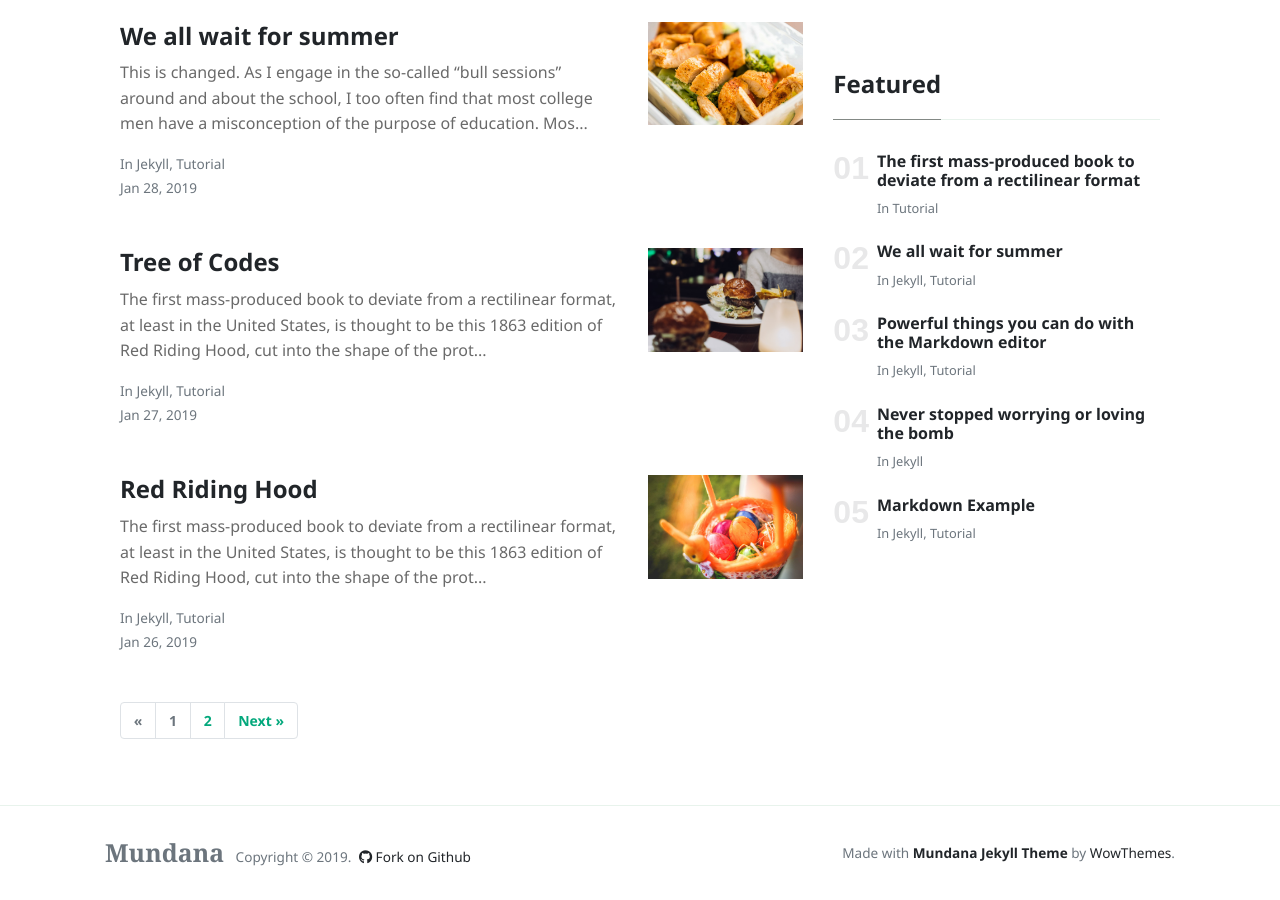
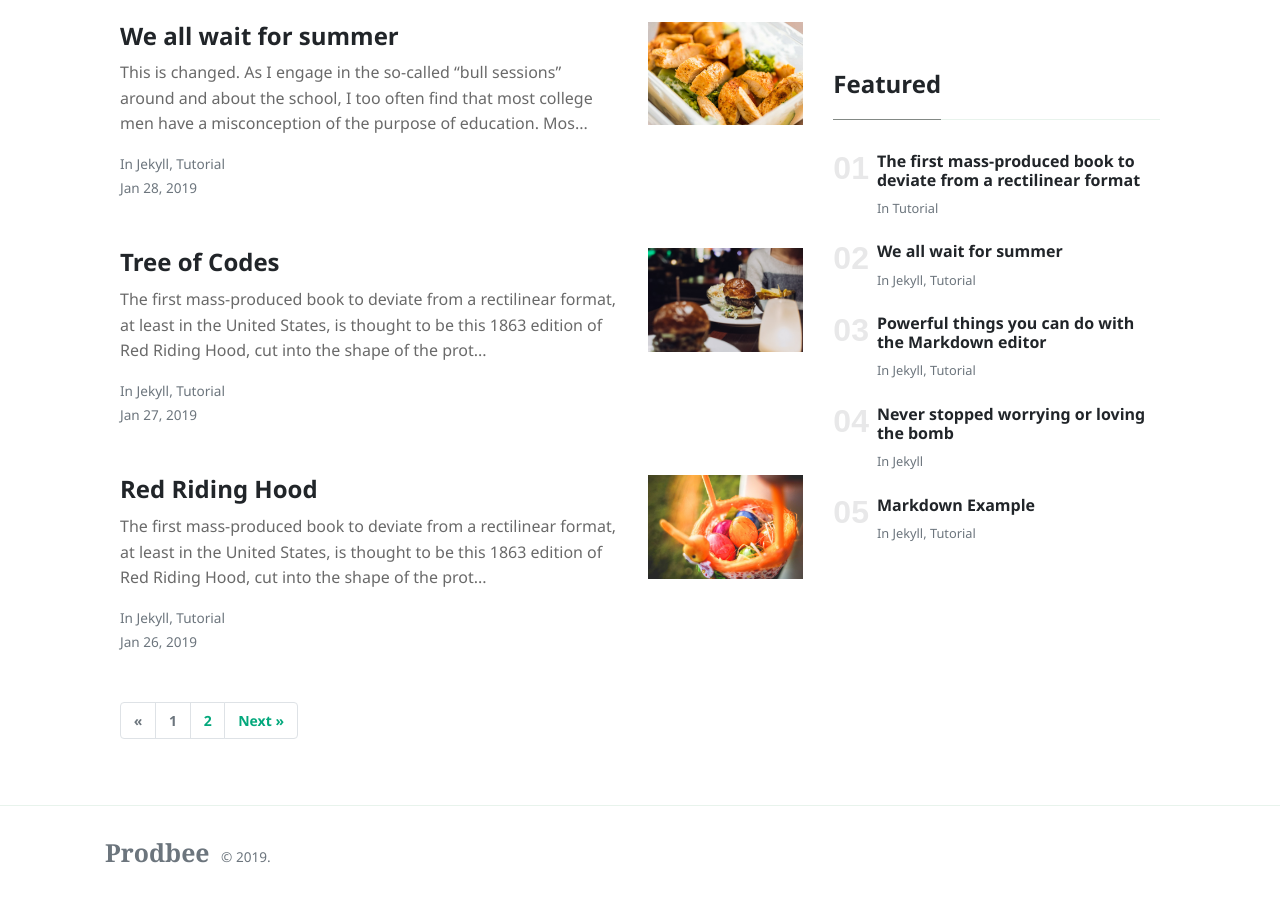
Before and after one commit to p13tarunkk/p13tarunkk.github.io, a Jekyll site: the page built from index.html, in a window 1280 px wide and 900 px high, scrolled down 1685 px. Built offline with Jekyll 4.4.1, drawn with Linux system fonts in a browser that asks for light colours; nearby versions of some CDN libraries; the list of posts is cut into pages by our own code.

Commit message:
footer changes

```diff
--- a/_layouts/default.html
+++ b/_layouts/default.html
@@ -77,15 +77,16 @@
         <div class="container">
         <div class="row align-items-center justify-content-between">
             <div>
-                <span class="navbar-brand mr-2 mb-0"><strong>Mundana</strong></span>
-                <span>Copyright © <script>document.write(new Date().getFullYear())</script>.</span>
+                <span class="navbar-brand mr-2 mb-0"><strong>Prodbee</strong></span>
+                <span> © <script>document.write(new Date().getFullYear())</script>.</span>
 
                 <!--  Github Repo Star Btn-->
-                <a class="text-dark ml-1" target="_blank" href="https://github.com/wowthemesnet/mundana-theme-jekyll"><i class="fab fa-github"></i> Fork on Github</a>
+               <!-- //Tarun <a class="text-dark ml-1" target="_blank" href="https://github.com/wowthemesnet/mundana-theme-jekyll"><i class="fab fa-github"></i> Fork on Github</a> -->
+             <!--   //Tarun
+             </div>
 
-            </div>
-            <div>
-                Made with <a target="_blank" class="text-dark font-weight-bold" href="https://www.wowthemes.net/mundana-jekyll-theme/"> Mundana Jekyll Theme </a> by <a class="text-dark" target="_blank" href="https://www.wowthemes.net">WowThemes</a>.
+             <div>
+                Made with <a target="_blank" class="text-dark font-weight-bold" href="https://www.wowthemes.net/mundana-jekyll-theme/"> Mundana Jekyll Theme </a> by <a class="text-dark" target="_blank" href="https://www.wowthemes.net">WowThemes</a> -->
             </div>
         </div>
         </div>
```
